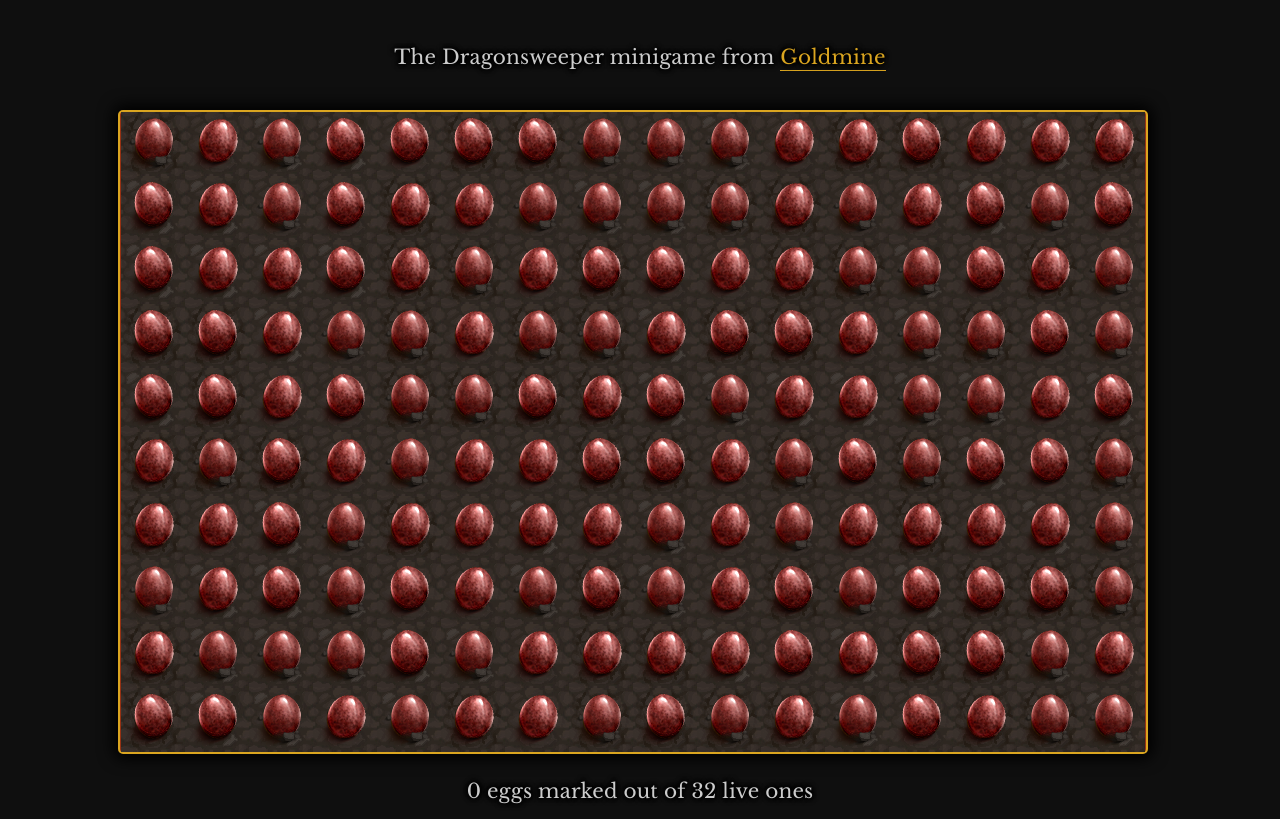
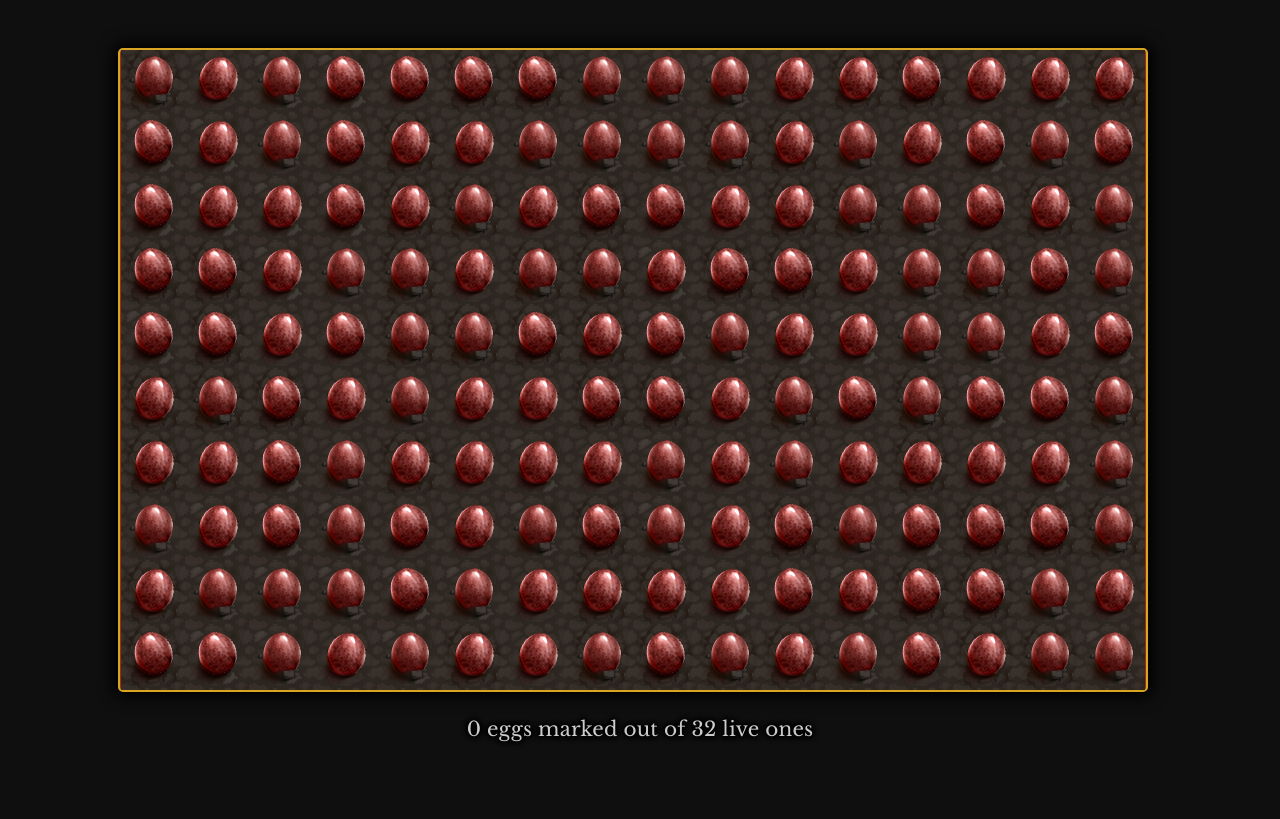
Before and after one commit to Alaricus/dragonsweeper, a React (Create React App) app: page / in a window 1280 px wide. Built offline with nearby package versions, Linux system fonts and the light colour scheme.

Commit message:
Remove gh-pages, update playable link in readme

```diff
--- a/package.json
+++ b/package.json
@@ -2,9 +2,8 @@
   "name": "dragonsweeper",
   "version": "1.0.0",
   "private": true,
-  "homepage": "https://alaricus.github.io/dragonsweeper",
+  "homepage": "./",
   "dependencies": {
-    "gh-pages": "^4.0.0",
     "react": "^18.2.0",
     "react-dom": "^18.2.0",
     "react-scripts": "^5.0.1"
@@ -19,8 +18,6 @@
     "eslint-plugin-react-hooks": "^4.6.0"
   },
   "scripts": {
-    "predeploy": "npm run build",
-    "deploy": "gh-pages -d build",
     "start": "react-scripts start",
     "build": "react-scripts build",
     "test": "react-scripts test",
--- a/src/App.js
+++ b/src/App.js
@@ -33,10 +33,8 @@ const App = () => {
 
   return (
     <div className="app">
-      <p className="title">
-        <span>The Dragonsweeper minigame from </span>
-        <a href="https://store.steampowered.com/app/740790/Goldmine/">Goldmine</a>
-      </p>
+      <br />
+      <br />
       <Minesweeper playSound={playSound} />
     </div>
   );
```
Also changed, not shown: 1 other file (tests, documents, lock files or other folders).
